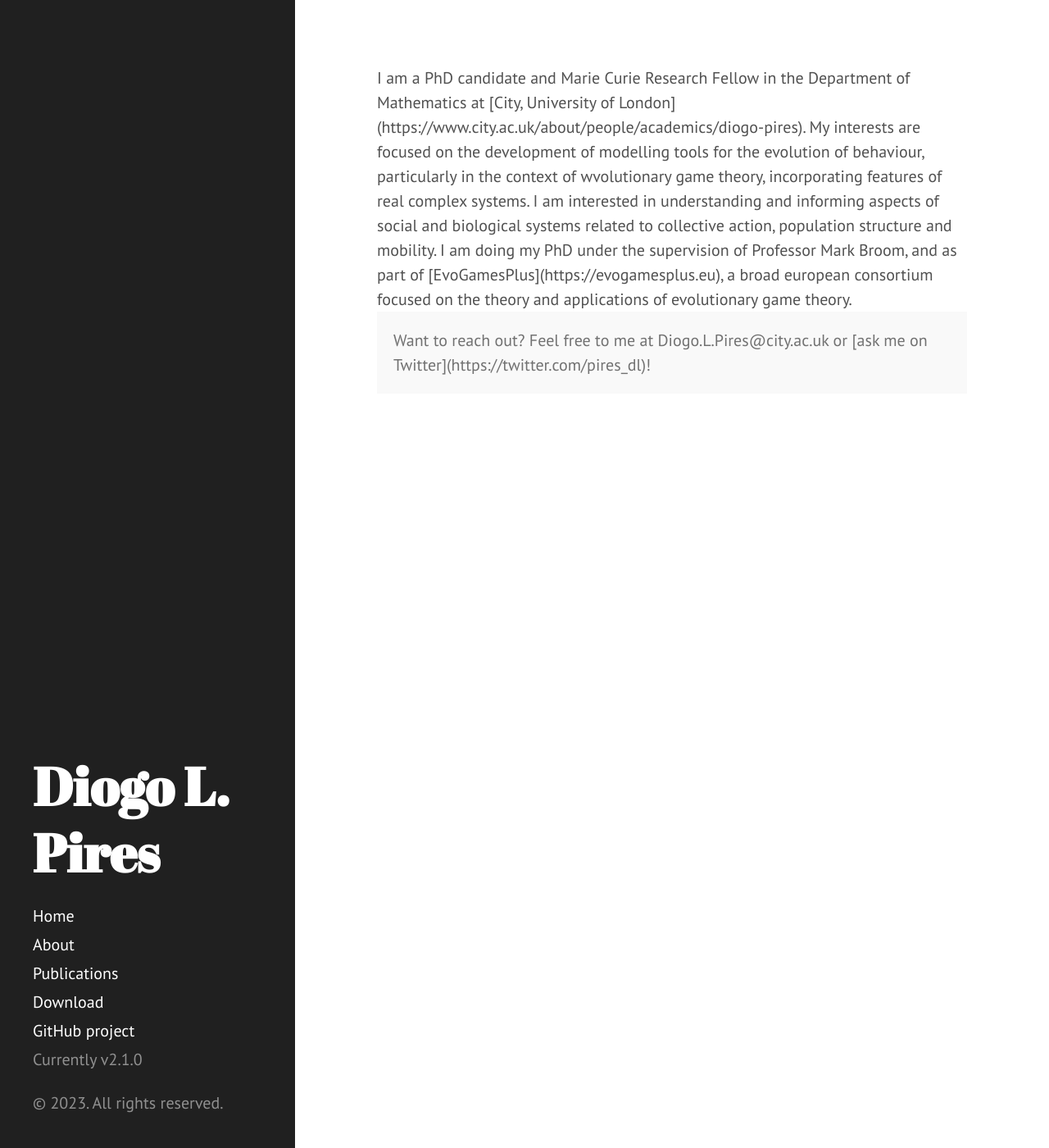
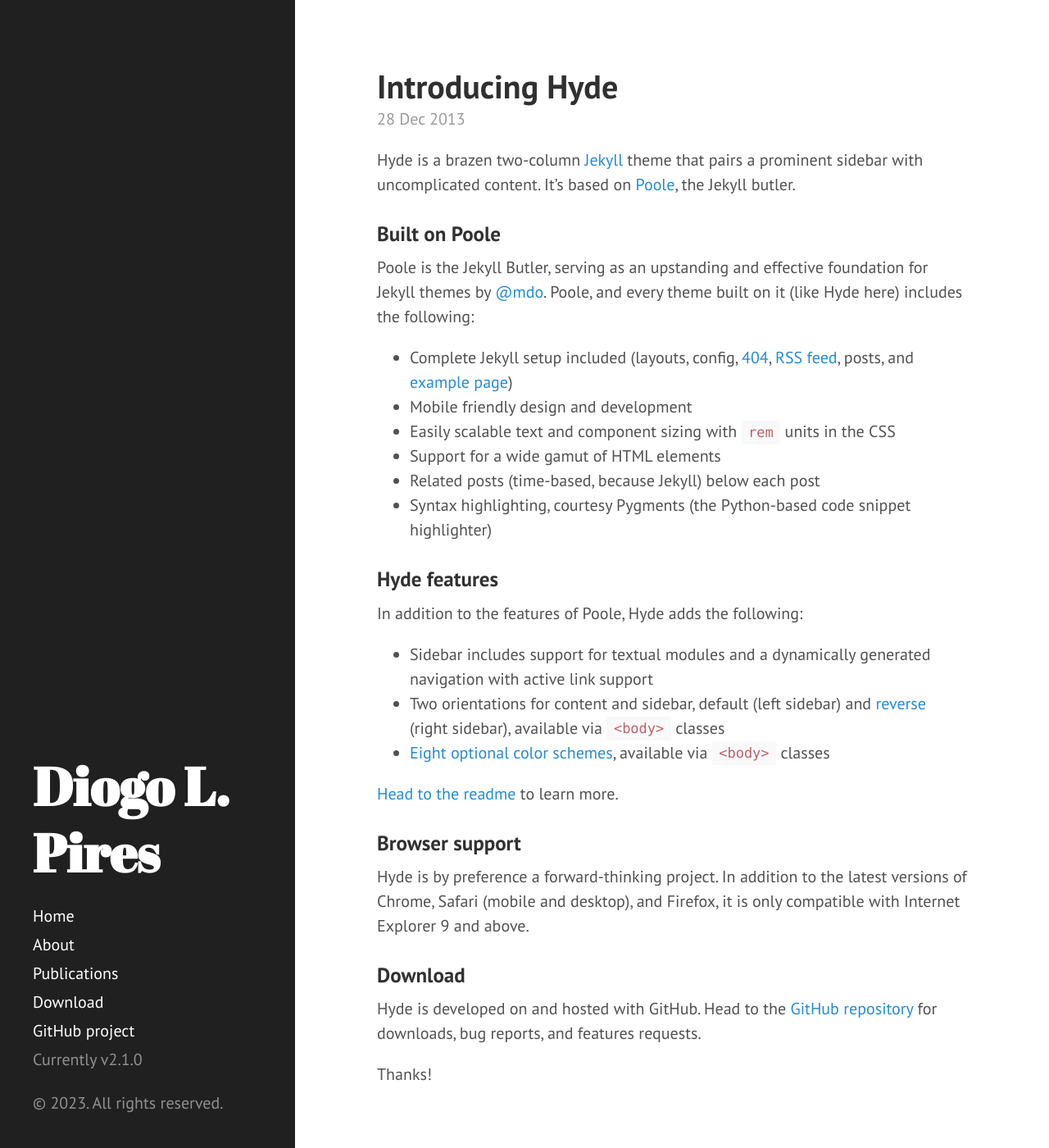
Before and after one commit to diogolpires/diogolpires.github.io, a Jekyll site: the page built from index.html, in a window 1280 px wide and 1400 px high. Shown: the whole window at 82% size. Built offline with Jekyll 4.4.1, drawn with Linux system fonts in a browser that asks for light colours; Markdown is read by kramdown in place of the engine named in the settings; the list of posts is cut into pages by our own code; some of the changed text lies outside the part shown.

Commit message:
Update index.html

```diff
--- a/index.html
+++ b/index.html
@@ -3,9 +3,35 @@
 title: Home
 ---
 
+<div class="posts">
+  {% for post in paginator.posts %}
+  <div class="post">
+    <h1 class="post-title">
+      <a href="{{ post.url }}">
+        {{ post.title }}
+      </a>
+    </h1>
 
-I am a PhD candidate and Marie Curie Research Fellow in the Department of Mathematics at [City, University of London](https://www.city.ac.uk/about/people/academics/diogo-pires). My interests are focused on the development of modelling tools for the evolution of behaviour, particularly in the context of wvolutionary game theory, incorporating features of real complex systems. I am interested in understanding and informing aspects of social and biological systems related to collective action, population structure and mobility. I am doing my PhD under the supervision of Professor Mark Broom, and as part of [EvoGamesPlus](https://evogamesplus.eu), a broad european consortium focused on the theory and applications of evolutionary game theory.
+    <span class="post-date">{{ post.date | date_to_string }}</span>
 
-<p class="message">
-  Want to reach out? Feel free to me at Diogo.L.Pires@city.ac.uk or [ask me on Twitter](https://twitter.com/pires_dl)!
-</p>
+    {{ post.content }}
+  </div>
+  {% endfor %}
+</div>
+
+<div class="pagination">
+  {% if paginator.next_page %}
+    <a class="pagination-item older" href="{{ site.baseurl }}page{{paginator.next_page}}">Older</a>
+  {% else %}
+    <span class="pagination-item older">Older</span>
+  {% endif %}
+  {% if paginator.previous_page %}
+    {% if paginator.page == 2 %}
+      <a class="pagination-item newer" href="{{ site.baseurl }}">Newer</a>
+    {% else %}
+      <a class="pagination-item newer" href="{{ site.baseurl }}page{{paginator.previous_page}}">Newer</a>
+    {% endif %}
+  {% else %}
+    <span class="pagination-item newer">Newer</span>
+  {% endif %}
+</div>
```
